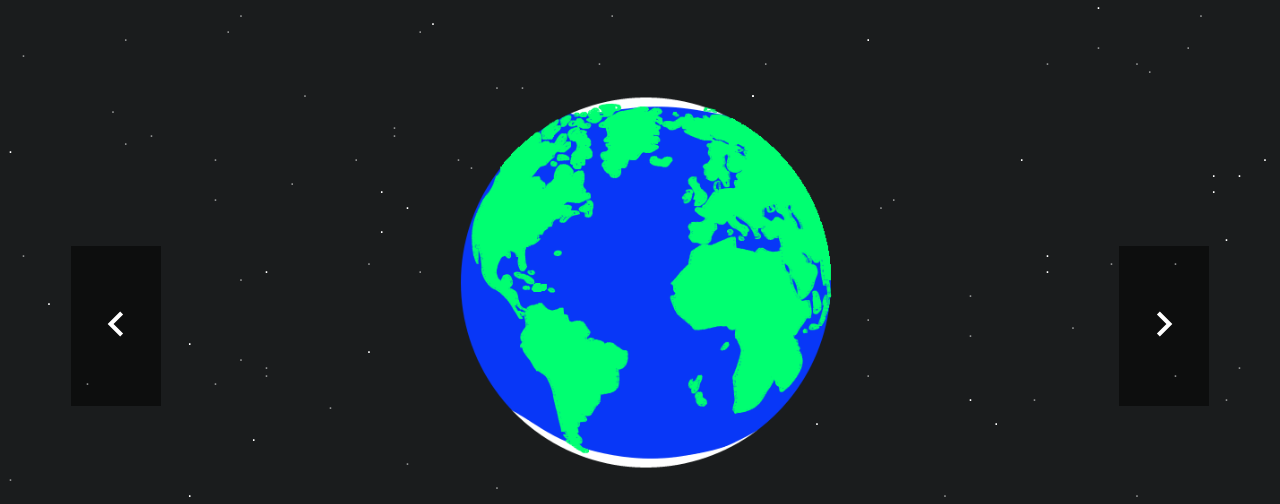
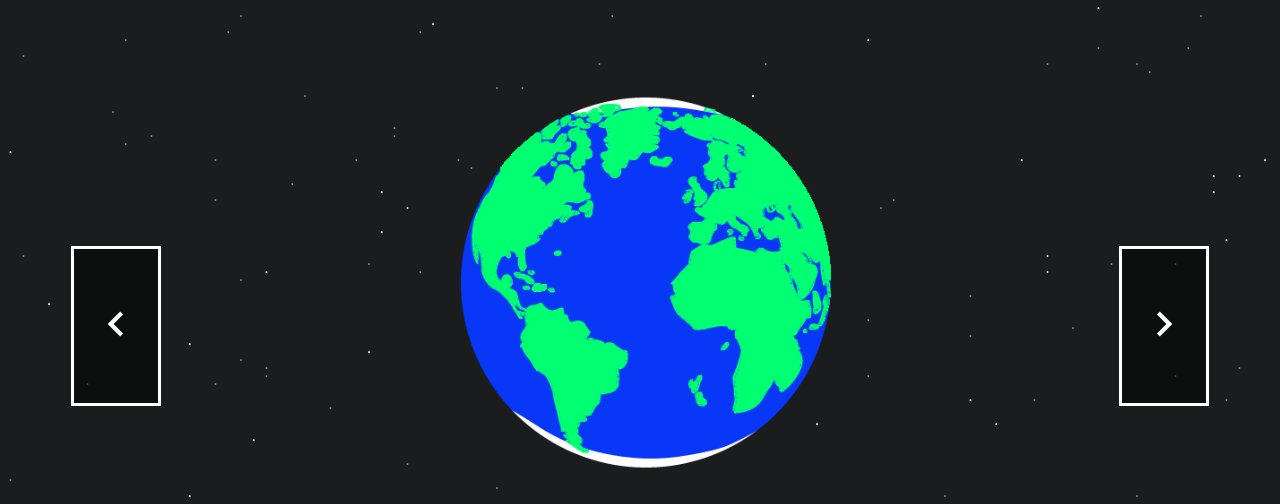
Before and after one commit to ImExtraPolite2/Layer-of-the-earth, a plain HTML site: page index.html in a window 1280 px wide. Shown: the part 93-597 px from the top of the page. Drawn offline with Linux system fonts and the light colour scheme.

Commit message:
add some other things

```diff
--- a/index.html
+++ b/index.html
@@ -5,6 +5,7 @@
     <meta name="viewport" content="width=device-width, initial-scale=1.0" />
     <title>Layers Of The Earth</title>
     <link rel="stylesheet" href="style.css" />
+    <link rel="icon" href="assets/crust.png" type="image/x-icon" />
   </head>
   <body>
     <div class="container">
--- a/style.css
+++ b/style.css
@@ -57,7 +57,7 @@ body {
 
 .content > button {
   background-color: rgba(0, 0, 0, 0.5);
-  border: none;
+  /* border: none; */
   height: 20vh;
   width: 7vw;
 }
@@ -67,8 +67,21 @@ body {
   opacity: 0;
 }
 
-.Earth {
+.Earth,
+.sound-on,
+.go-back,
+.go-forward {
   z-index: 10;
+}
+
+.go-back,
+.go-forward {
+  transition: all 200ms;
+}
+
+.go-back:hover,
+.go-forward:hover {
+  transform: scale(1.1);
 }
 
 .crust > img {
```
